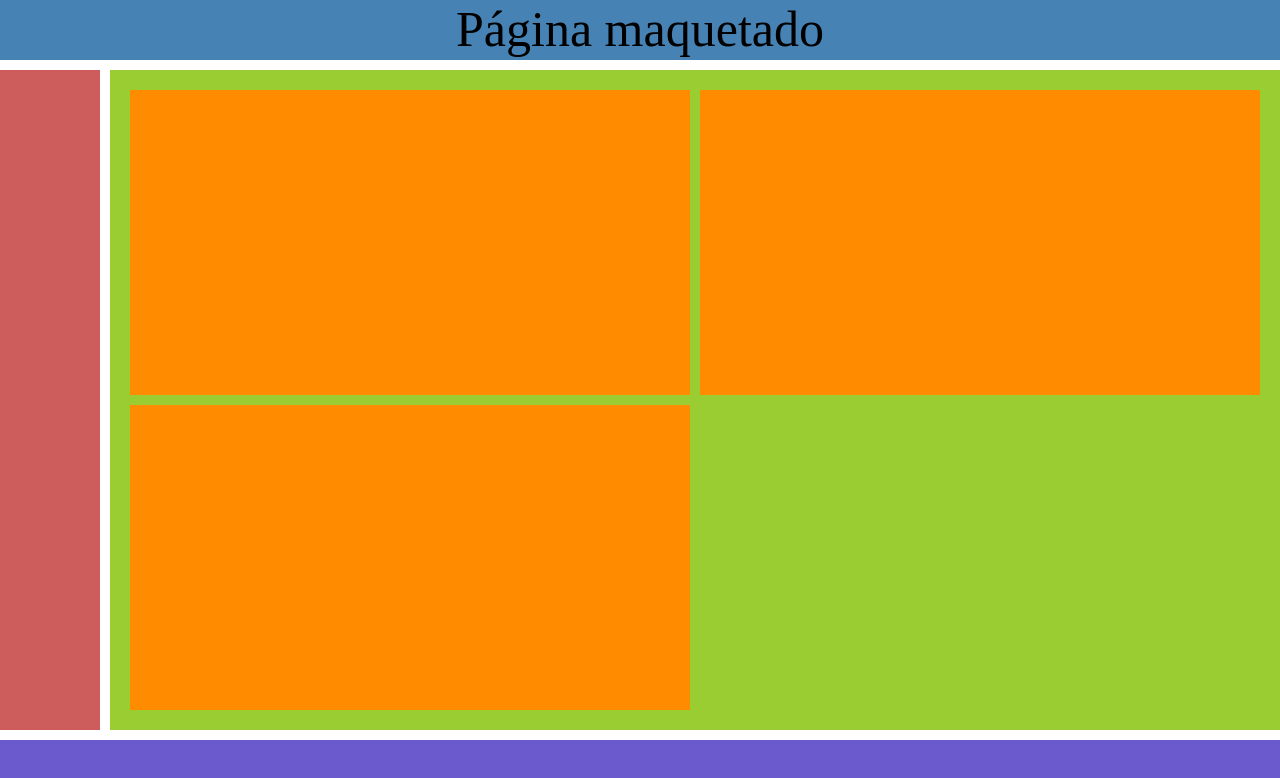
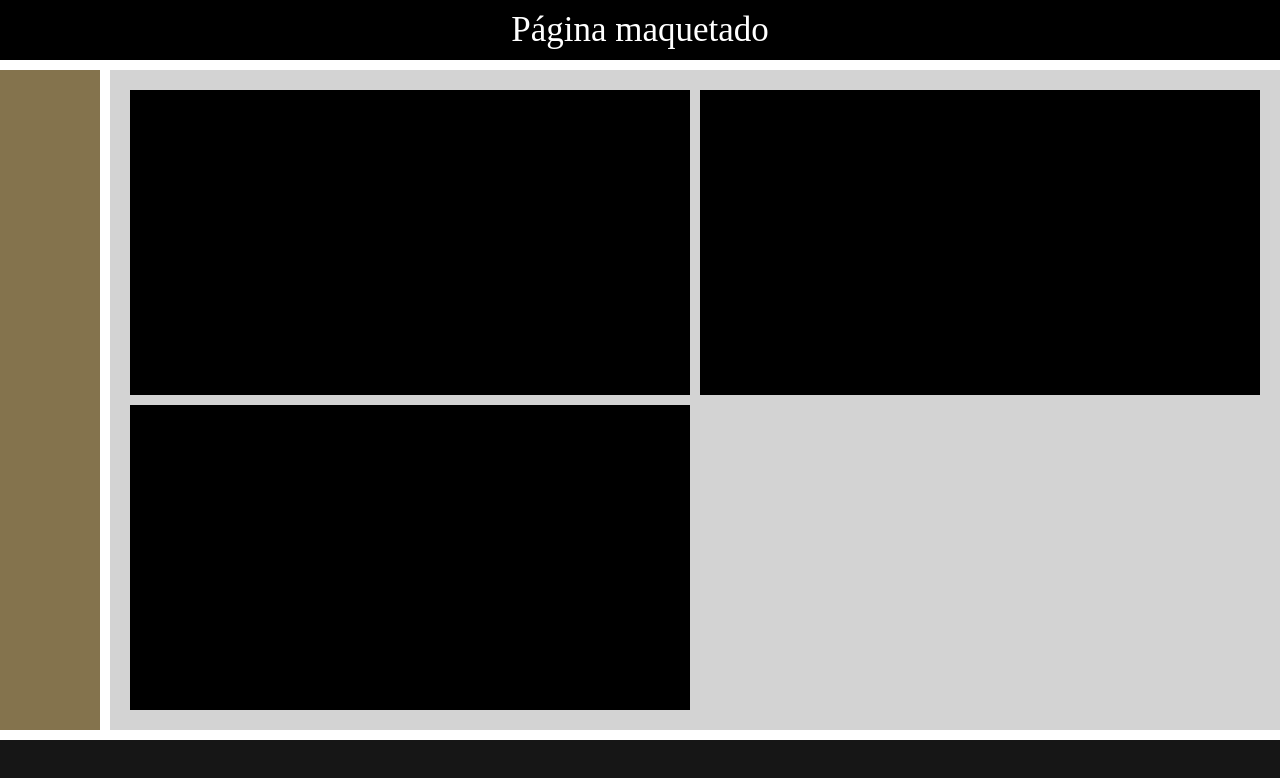
Before and after one commit to LuisMtz-24/LDMPRepo, a plain HTML site: page index.html in a window 1280 px wide. Drawn offline with Linux system fonts and the light colour scheme.

Commit message:
Cambio de colores

```diff
--- a/index.html
+++ b/index.html
@@ -2,7 +2,7 @@
 <html lang="es">
 <head>
     <meta charset="UTF-8">
-    <title>Diseño de Página</title>
+    <title>Practica LDMP</title>
     <link rel="stylesheet" href="style.css">
 </head>
 <body>
--- a/style.css
+++ b/style.css
@@ -12,12 +12,12 @@ body {
     font-family: Arial, sans-serif;
     gap: 10px;
 
-    background-color: white;
+    background-color: #ffffff;
 }
 
 #encabezado {
     height: 60px;
-    background-color: steelblue;
+    background-color: black;
     text-align: center;
 }
 
@@ -29,13 +29,13 @@ body {
 
 #barra-lateral {
     width: 100px;
-    background-color: indianred;
+    background-color: #84734d;
 
 }
 
 #contenido {
     flex: 1;
-    background-color: yellowgreen;
+    background-color: #d3d3d3;
     display: grid;
     grid-template-columns: repeat(2, 1fr);
     grid-template-rows: repeat(2, 1fr);
@@ -44,15 +44,17 @@ body {
 }
 
 .cuadro {
-    background-color: darkorange;
+    background-color: #000000;
     min-height: 100px;
 }
 
 #pie-pagina {
     height: 60px;
-    background-color: slateblue;
+    background-color: #161616;
 }
 #Titulo{
-    font-size: 50px;
+    color: white;
+    padding-top: 10px;
+    font-size: 35px;
     font-family: 'Times New Roman', Times, serif;
 }
```
